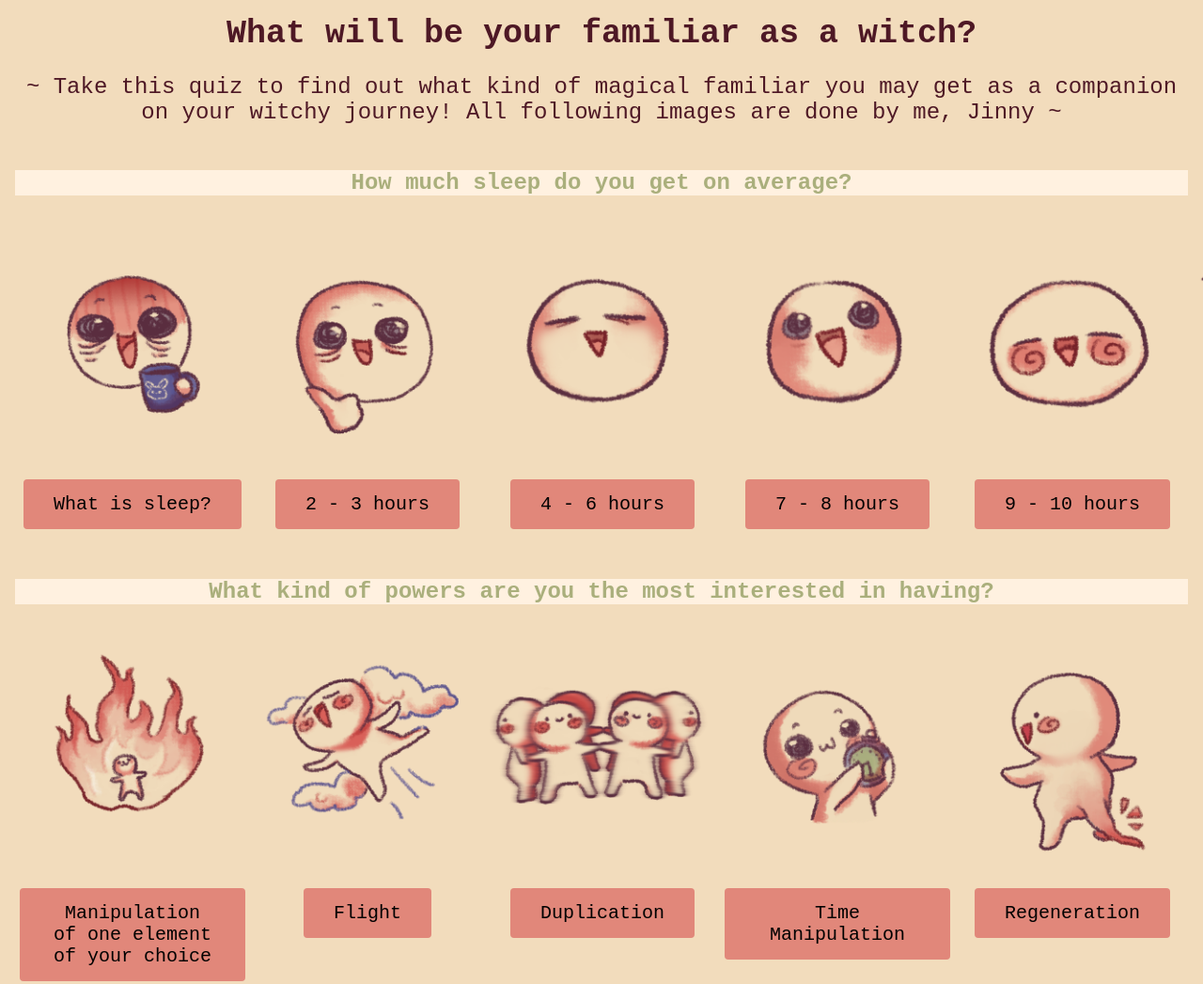
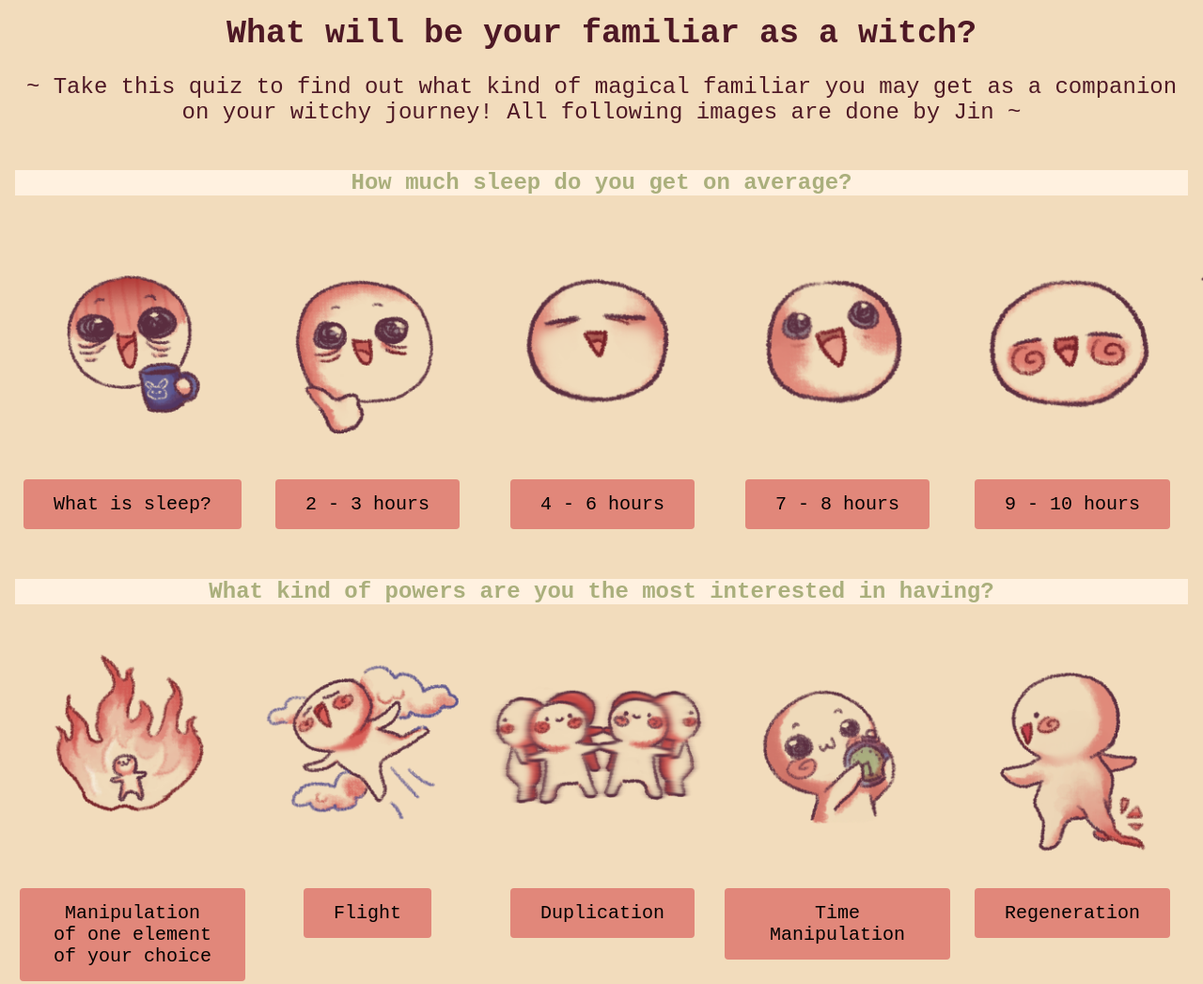
Before and after one commit to jiyuua/Personality-Quiz, a plain HTML site: page index.html in a window 1280 px wide. Shown: the top 1047 px of the page at 94% size. Drawn offline with Linux system fonts and the light colour scheme.

Commit message:
update 7/6

```diff
--- a/index.html
+++ b/index.html
@@ -15,7 +15,7 @@
 
 	<header>
 		<h1>What will be your familiar as a witch?</h1>
-		<p> ~ Take this quiz to find out what kind of magical familiar you may get as a companion on your witchy journey! All following images are done by me, Jinny ~ </p>
+		<p> ~ Take this quiz to find out what kind of magical familiar you may get as a companion on your witchy journey! All following images are done by Jin ~ </p>
 	</header>
 
 	<main>
```
